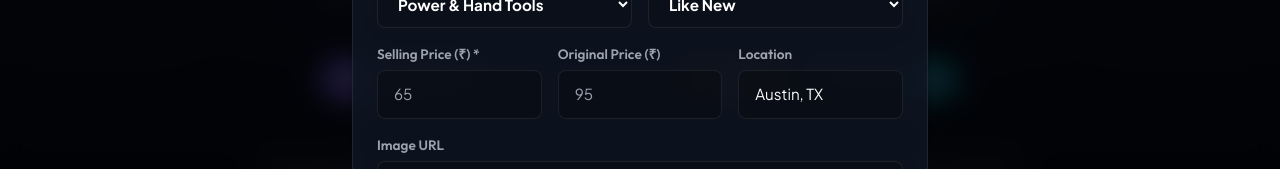
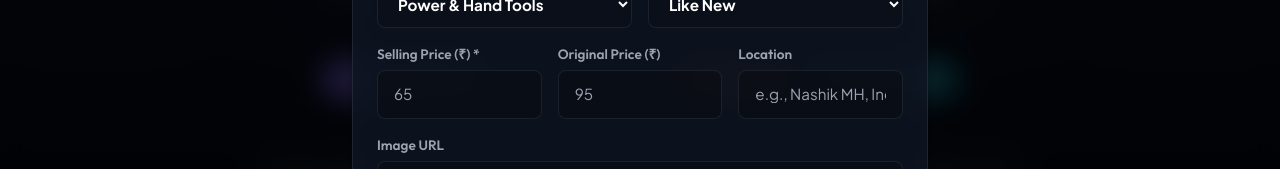
Before and after one commit to equator777/vekyd, a React (Vite) app: page / in a window 1280 px wide. Both pictures are taken after a click on the button "Sell Product". Shown: the part 333-502 px from the top of the page. Built offline with nearby package versions, Linux system fonts and the light colour scheme; no server answers.

Commit message:
Preserve entered product locations

```diff
--- a/src/components/Admin/AdminPanel.jsx
+++ b/src/components/Admin/AdminPanel.jsx
@@ -191,7 +191,7 @@ export default function AdminPanel({
       sellerName: prodSeller || 'Vekyd Verified Seller',
       sellerType: 'business',
       sellerContact: prodContact || 'sales@vekyd.com',
-      location: prodLocation || 'United States',
+      location: prodLocation.trim() || 'Local Area',
       description: prodDesc || 'Product added via Vekyd Admin Control Console.',
       createdAt: new Date().toISOString(),
       expiresAt: Date.now() + 30 * 24 * 60 * 60 * 1000
--- a/src/components/Modals/PostGoodsModal.jsx
+++ b/src/components/Modals/PostGoodsModal.jsx
@@ -14,7 +14,7 @@ export default function PostGoodsModal({
   const [price, setPrice] = useState('');
   const [originalPrice, setOriginalPrice] = useState('');
   const [condition, setCondition] = useState('Like New');
-  const [location, setLocation] = useState('Austin, TX');
+  const [location, setLocation] = useState('');
   const [description, setDescription] = useState('');
   const [imageUrl, setImageUrl] = useState('');
 
@@ -38,7 +38,7 @@ export default function PostGoodsModal({
       price: Number(price),
       originalPrice: originalPrice ? Number(originalPrice) : null,
       condition,
-      location: location || 'Local Area',
+      location: location.trim() || 'Local Area',
       sellerName: currentUser ? currentUser.name : 'Registered Member',
       sellerId: currentUser ? currentUser.id : 'u-guest',
       sellerType: currentUser ? (currentUser.userType || 'general') : 'general',
@@ -206,7 +206,7 @@ export default function PostGoodsModal({
                 <label className="label">Location</label>
                 <input
                   type="text"
-                  placeholder="Austin, TX"
+                  placeholder="e.g., Nashik MH, India"
                   value={location}
                   onChange={(e) => setLocation(e.target.value)}
                   className="input-field"
```
